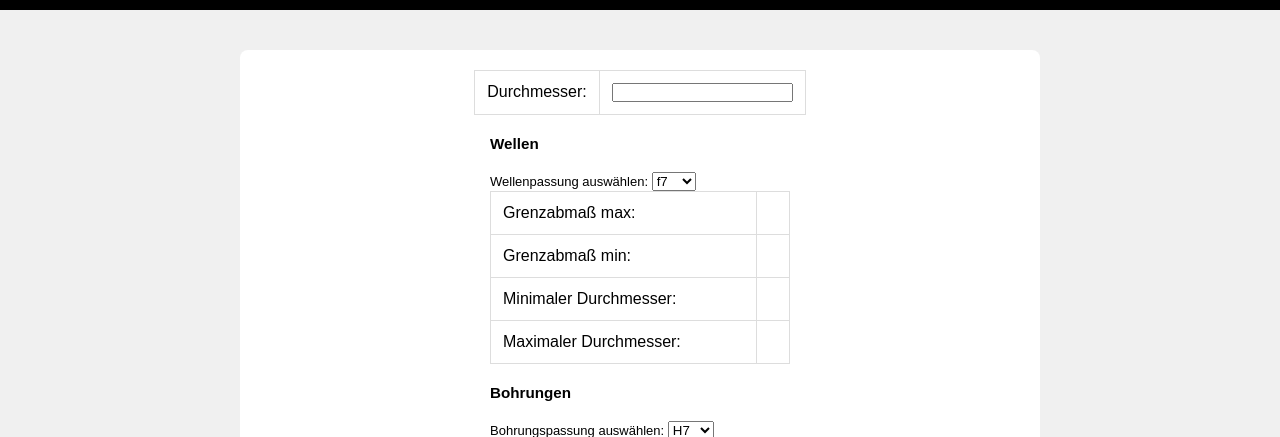
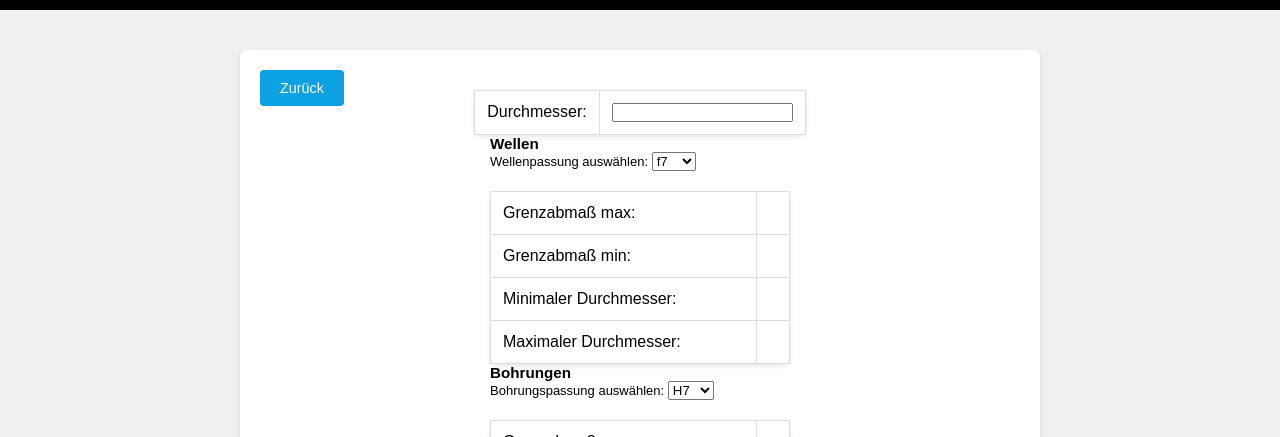
Before and after one commit to blackdeerdesign/Passungsrechner, a plain HTML site: page index.html in a window 1280 px wide. Shown: the part 297-734 px from the top of the page. Drawn offline with Linux system fonts and the light colour scheme.

Commit message:
Update index.html

```diff
--- a/index.html
+++ b/index.html
@@ -4,28 +4,110 @@
     <meta name="viewport" content="width=device-width, initial-scale=1.0">
     <title>BlackDeerDesign - Passungsrechner</title>
     <style>
-        * { margin: 0; padding: 0; box-sizing: border-box; }
-        body { font-family: "Aptos", sans-serif; font-size: 13px; background-color: #f0f0f0; }
-        .header-white { background-color: #ffffff; padding: 20px; text-align: center; }
-        .header-white img { max-width: 250px; height: auto; display: block; margin: 0 auto; }
-        .banner { background-color: #000000; color: #ffffff; text-align: center; padding: 20px; }
-        .banner h1 { font-size: 1.5rem; }
-        main { max-width: 800px; margin: 40px auto; background-color: #ffffff; padding: 20px; border-radius: 8px; }
-        .container { display: flex; flex-direction: column; align-items: center; }
-        table { width: 300px; border-collapse: collapse; background-color: #ffffff; }
-        th, td { border: 1px solid #ddd; padding: 12px; text-align: left; }
-        th { background-color: #0CA1E3; color: white; font-weight: bold; }
-        h3 { margin-bottom: 20px; margin-top: 20px; }
+        * {
+            margin: 0;
+            padding: 0;
+            box-sizing: border-box;
+        }
+
+        body {
+            font-family: "Aptos", sans-serif;
+            font-size: 13px;
+            background-color: #f0f0f0;
+        }
+
+        .header-white {
+            background-color: #ffffff;
+            padding: 20px;
+            text-align: center;
+        }
+
+        .header-white img {
+            max-width: 250px;
+            height: auto;
+            display: block;
+            margin: 0 auto;
+        }
+
+        .banner {
+            background-color: #000000;
+            color: #ffffff;
+            text-align: center;
+            padding: 20px;
+        }
+
+        .banner h1 {
+            font-size: 1.5rem;
+        }
+
+        main {
+            max-width: 800px;
+            margin: 40px auto;
+            background-color: #ffffff;
+            padding: 20px;
+            border-radius: 8px;
+            box-shadow: 0 2px 5px rgba(0,0,0,0.1);
+            position: relative;
+        }
+
+        .container {
+            display: flex;
+            flex-direction: column;
+            align-items: center;
+        }
+
+        table {
+            width: 300px;
+            border-collapse: collapse;
+            background-color: #ffffff;
+            border-radius: 8px;
+            box-shadow: 0 2px 5px rgba(0,0,0,0.1);
+            margin-top: 20px;
+        }
+
+        th, td {
+            border: 1px solid #ddd;
+            padding: 12px;
+            text-align: left;
+        }
+
+        th {
+            background-color: #0CA1E3;
+            color: white;
+            font-weight: bold;
+        }
+
+        .back-button {
+            position: absolute;
+            top: 20px;
+            left: 20px;
+            padding: 10px 20px;
+            background-color: #0CA1E3;
+            color: #ffffff;
+            text-decoration: none;
+            border: none;
+            border-radius: 4px;
+            cursor: pointer;
+            font-size: 0.9rem;
+            transition: background-color 0.2s ease-in-out;
+        }
+
+        .back-button:hover {
+            background-color: #0890CC;
+        }
     </style>
 </head>
 <body>
     <header class="header-white">
         <img src="logo.jpg" alt="Logo">
     </header>
+
     <div class="banner">
         <h1>Passungsrechner</h1>
     </div>
+
     <main>
+        <a href="#" class="back-button">Zurück</a>
         <div class="container">
             <table>
                 <tr>
@@ -33,6 +115,7 @@
                     <td><input type="number" id="zahl" step="1" oninput="berechnen(); berechnenBohrung();"></td>
                 </tr>
             </table>
+
             <div class="box result">
                 <h3>Wellen</h3>
                 <label for="wellenpassung">Wellenpassung auswählen:</label>
@@ -50,6 +133,7 @@
                     <tr><td>Maximaler Durchmesser:</td><td id="max_durchmesser"></td></tr>
                 </table>
             </div>
+
             <div class="box result">
                 <h3>Bohrungen</h3>
                 <label for="bohrungspassung">Bohrungspassung auswählen:</label>
@@ -69,6 +153,7 @@
             </div>
         </div>
     </main>
+
     <script>
     let datenWellen = [];
     let datenBohrungen = [];
```
